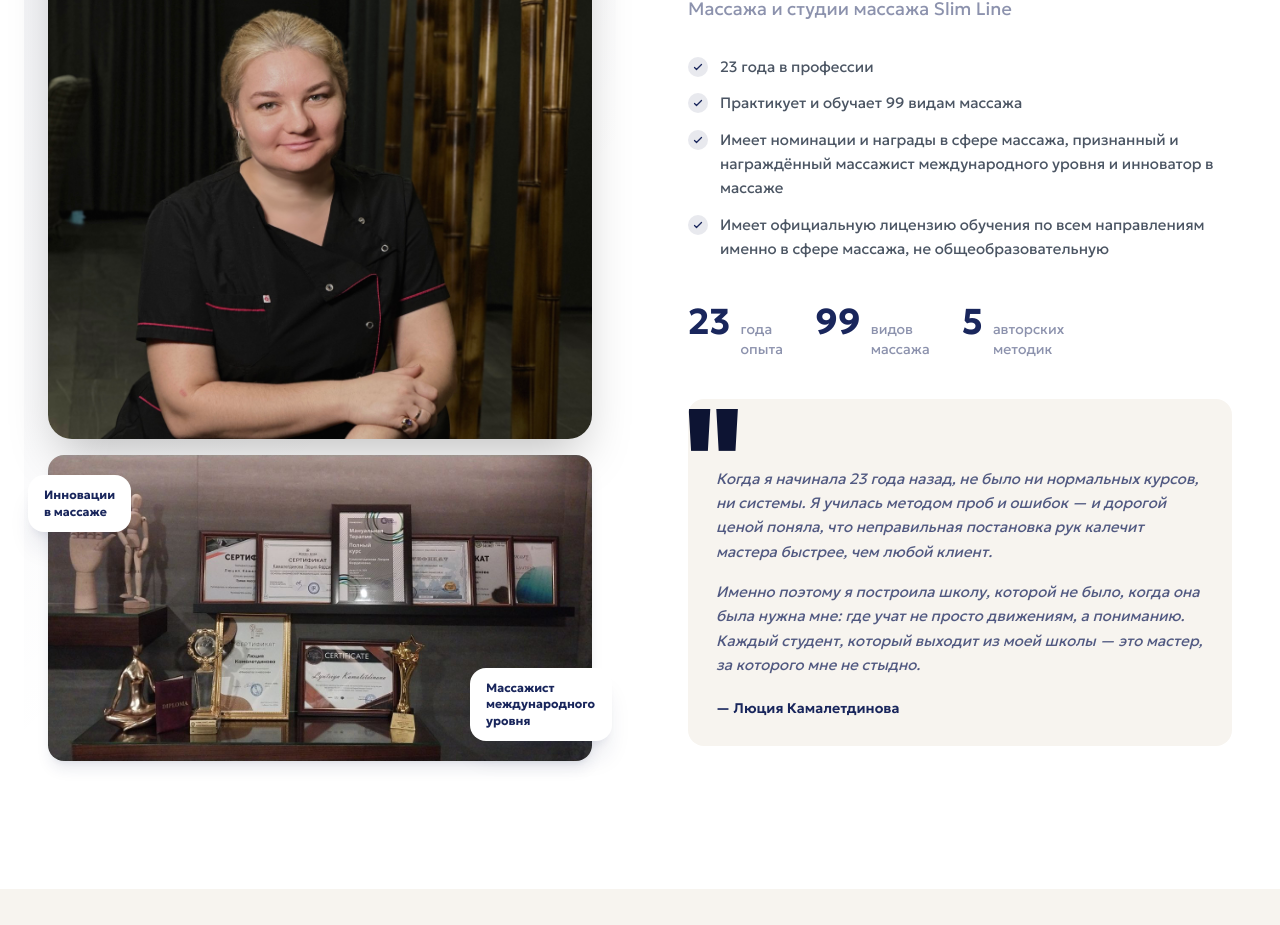
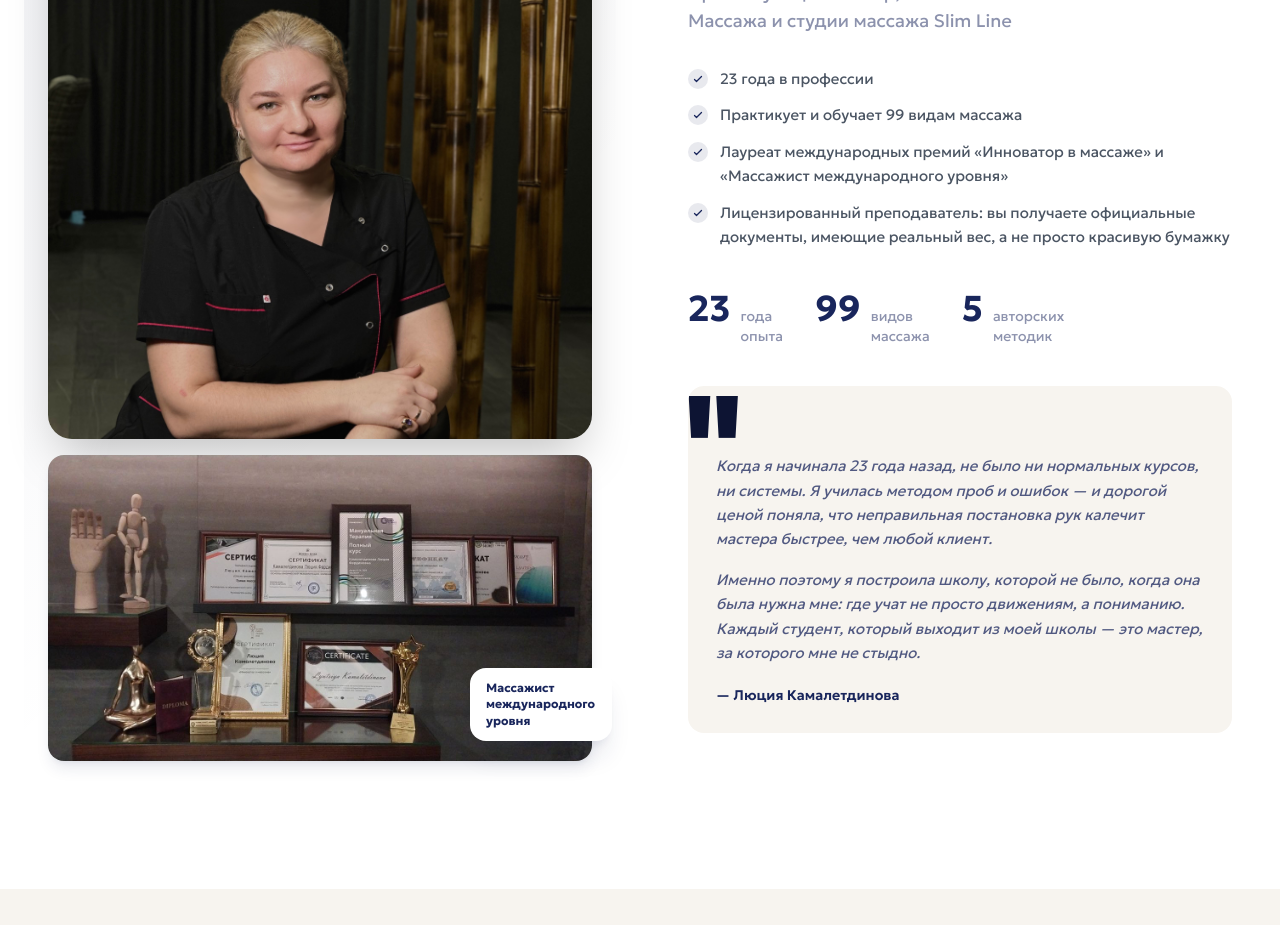
Before and after one commit to daolongfupro-prog/school-site2, a React (Vite) app: page / in a window 1280 px wide. Shown: the part 4440-5365 px from the top of the page. Built offline with nearby package versions, Linux system fonts and the light colour scheme.

Commit message:
Teacher: буллеты 3-4 обновлены, плашка «Инновации в массаже» убрана с фото
Co-Authored-By: Claude Sonnet 4.6 <noreply@anthropic.com>

```diff
--- a/src/components/Teacher.jsx
+++ b/src/components/Teacher.jsx
@@ -61,16 +61,6 @@ export default function Teacher() {
                   className="w-full object-cover"
                 />
               </div>
-              {/* Badge: Инновации в массаже — слева, выходит за фото */}
-              <motion.div
-                initial={{ opacity: 0, scale: 0.8 }}
-                whileInView={{ opacity: 1, scale: 1 }}
-                viewport={{ once: true }}
-                transition={{ delay: 0.4, duration: 0.4 }}
-                className="absolute -left-5 top-5 bg-white rounded-2xl px-4 py-3 shadow-xl shadow-navy/10"
-              >
-                <p className="text-navy font-bold text-xs max-w-[110px] leading-snug whitespace-pre-line">{stats[1].label}</p>
-              </motion.div>
               {/* Badge: Массажист международного уровня — справа, выходит за фото */}
               <motion.div
                 initial={{ opacity: 0, scale: 0.8 }}
--- a/src/translations.js
+++ b/src/translations.js
@@ -69,8 +69,8 @@ const translations = {
       credentials: [
         '23 года в профессии',
         'Практикует и обучает 99 видам массажа',
-        'Имеет номинации и награды в сфере массажа, признанный и награждённый массажист международного уровня и инноватор в массаже',
-        'Имеет официальную лицензию обучения по всем направлениям именно в сфере массажа, не общеобразовательную',
+        'Лауреат международных премий «Инноватор в массаже» и «Массажист международного уровня»',
+        'Лицензированный преподаватель: вы получаете официальные документы, имеющие реальный вес, а не просто красивую бумажку',
       ],
       statsLabels: ['года\nопыта', 'видов\nмассажа', 'авторских\nметодик'],
       statsCards: ['Массажист\nмеждународного уровня', 'Инновации\nв массаже', 'Собственная методика\nобучения'],
```
